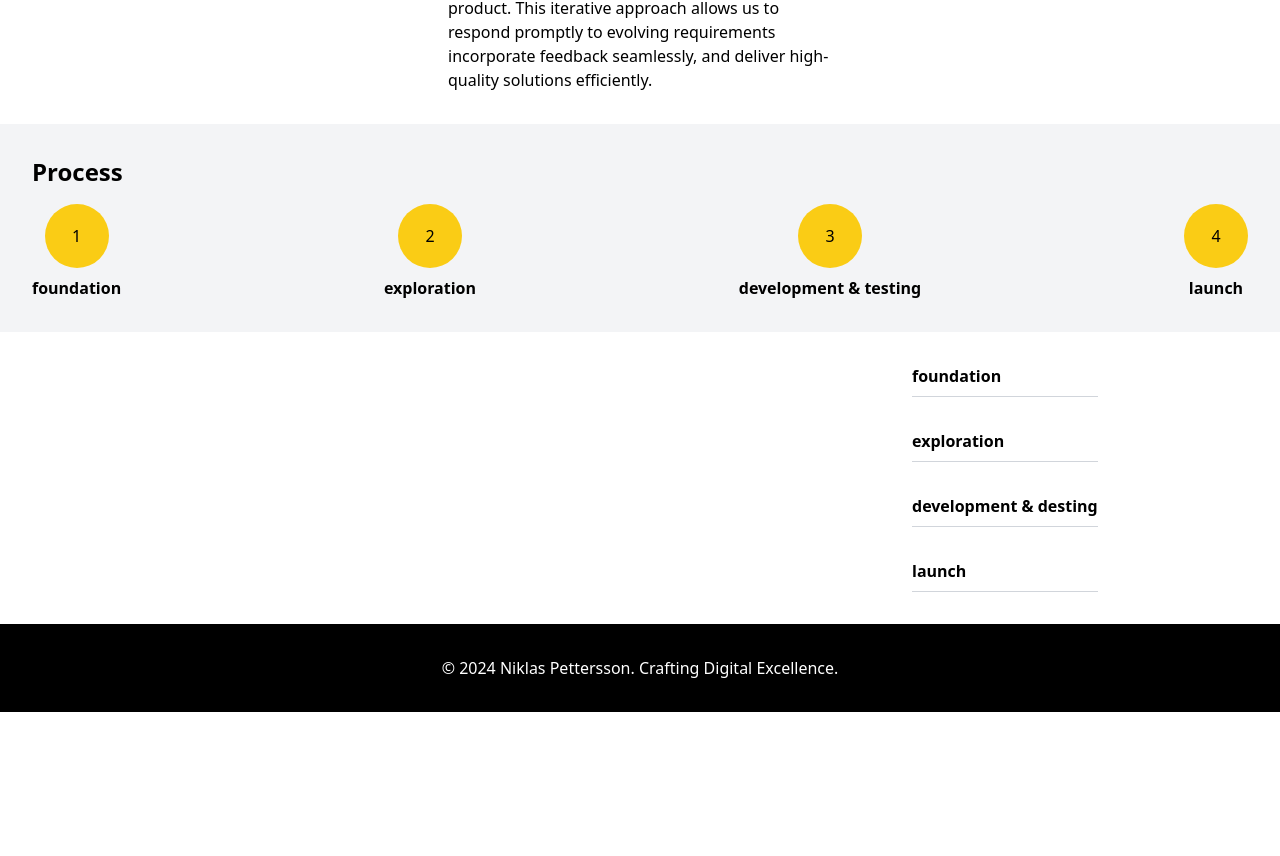
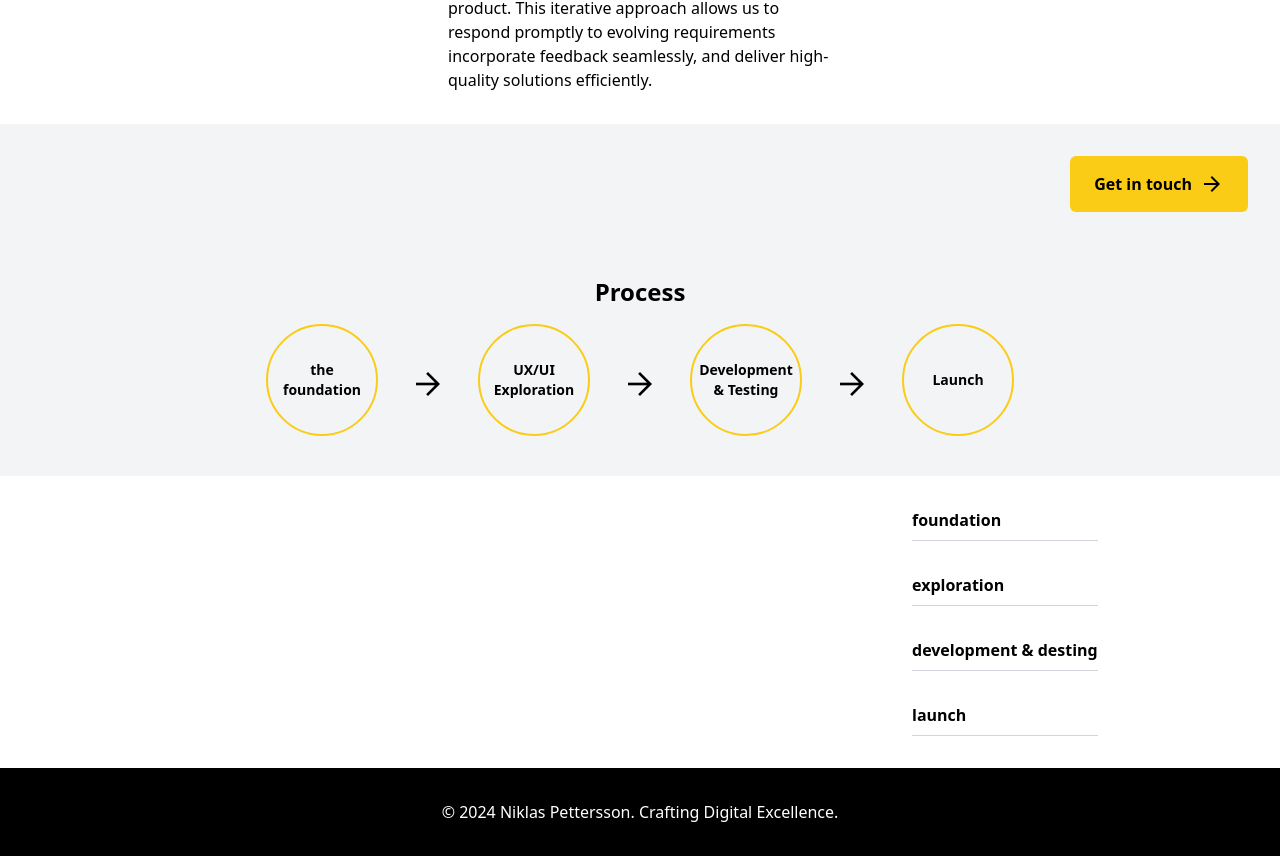
Before and after one commit to Nikla6Petter66on/react-iafe2024, a React (Create React App) app in the folder my-landing-page/: page /products in a window 1280 px wide. Shown: the part 1996-2852 px from the top of the page. Before the commit the page ends 2708 px from the top, so only its background shows below. Built offline with nearby package versions, Linux system fonts and the light colour scheme.

Commit message:
products.js updates

```diff
--- a/my-landing-page/src/components/Products.js
+++ b/my-landing-page/src/components/Products.js
@@ -93,28 +93,59 @@ const Products = () => {
         </div>
       </section>
 
-      {/* Process */}
+      {/* Call-to-Action Button */}
+      <section className="flex justify-end p-8 bg-gray-100 text-black">
+        <a href="/contact" className="bg-yellow-400 text-black font-semibold py-3 px-6 rounded-md inline-flex items-center hover:bg-yellow-500 transition-colors duration-300">
+        Get in touch
+        <span className="material-symbols-outlined text-2xl ml-2">
+          arrow_forward
+        </span>
+        </a>
+      </section>
+
       <section className="p-8 bg-gray-100 text-black">
-        <h3 className="text-2xl font-bold mb-4">Process</h3>
-        <div className="flex justify-between items-center">
+  <h3 className="text-2xl font-bold mb-4 text-center">Process</h3>
+  <div className="flex justify-center items-center space-x-4 md:space-x-8">
     <div className="text-center">
-            <div className="w-16 h-16 mx-auto rounded-full bg-yellow-400 text-black flex items-center justify-center mb-2">1</div>
-            <p className="font-semibold">foundation</p>
+      <div className="w-28 h-28 flex items-center justify-center rounded-full border-2 border-yellow-400 text-black mb-2 p-2 hover:bg-yellow-400 hover:text-black transition-colors duration-300">
+        <span className="font-semibold text-sm">the foundation</span>
       </div>
+    </div>
+
+    <span className="material-symbols-outlined text-4xl text-black">
+      arrow_forward
+    </span>
+
     <div className="text-center">
-            <div className="w-16 h-16 mx-auto rounded-full bg-yellow-400 text-black flex items-center justify-center mb-2">2</div>
-            <p className="font-semibold">exploration</p>
+      <div className="w-28 h-28 flex items-center justify-center rounded-full border-2 border-yellow-400 text-black mb-2 p-2 hover:bg-yellow-400 hover:text-black transition-colors duration-300">
+        <span className="font-semibold text-sm">UX/UI Exploration</span>
       </div>
+    </div>
+
+    <span className="material-symbols-outlined text-4xl text-black">
+      arrow_forward
+    </span>
+
     <div className="text-center">
-            <div className="w-16 h-16 mx-auto rounded-full bg-yellow-400 text-black flex items-center justify-center mb-2">3</div>
-            <p className="font-semibold">development & testing</p>
+      <div className="w-28 h-28 flex items-center justify-center rounded-full border-2 border-yellow-400 text-black mb-2 p-2 hover:bg-yellow-400 hover:text-black transition-colors duration-300">
+        <span className="font-semibold text-sm text-center">Development & Testing</span>
       </div>
+    </div>
+
+    <span className="material-symbols-outlined text-4xl text-black">
+      arrow_forward
+    </span>
+
     <div className="text-center">
-            <div className="w-16 h-16 mx-auto rounded-full bg-yellow-400 text-black flex items-center justify-center mb-2">4</div>
-            <p className="font-semibold">launch</p>
+      <div className="w-28 h-28 flex items-center justify-center rounded-full border-2 border-yellow-400 text-black mb-2 p-2 hover:bg-yellow-400 hover:text-black transition-colors duration-300">
+        <span className="font-semibold text-sm">Launch</span>
+      </div>
     </div>
   </div>
 </section>
+
+
+
 
       {/* UX/UI Exploration Section */}
       <section className="p-8 bg-white text-black">
```
Lines whose indentation alone changed are shown as unchanged.
